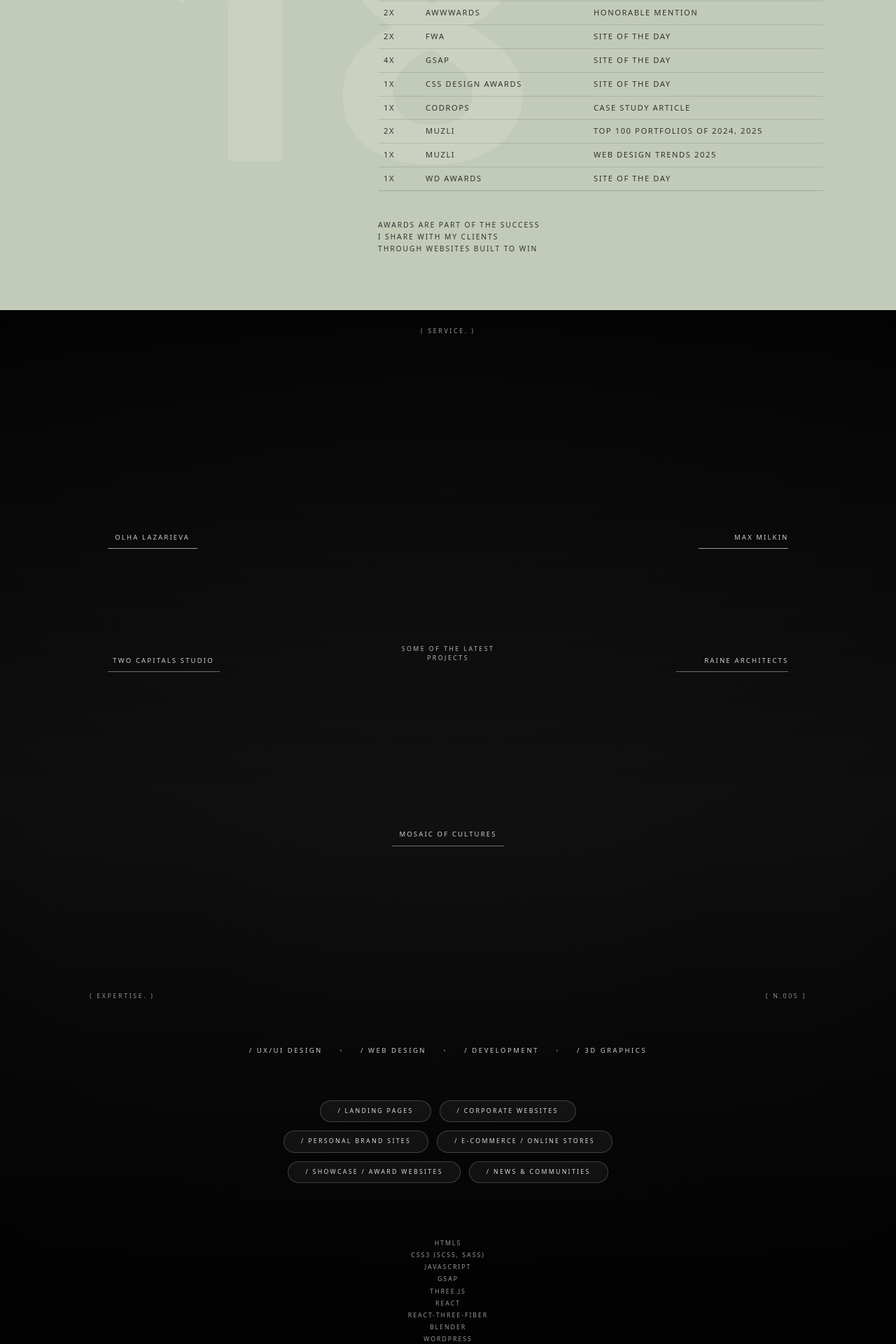
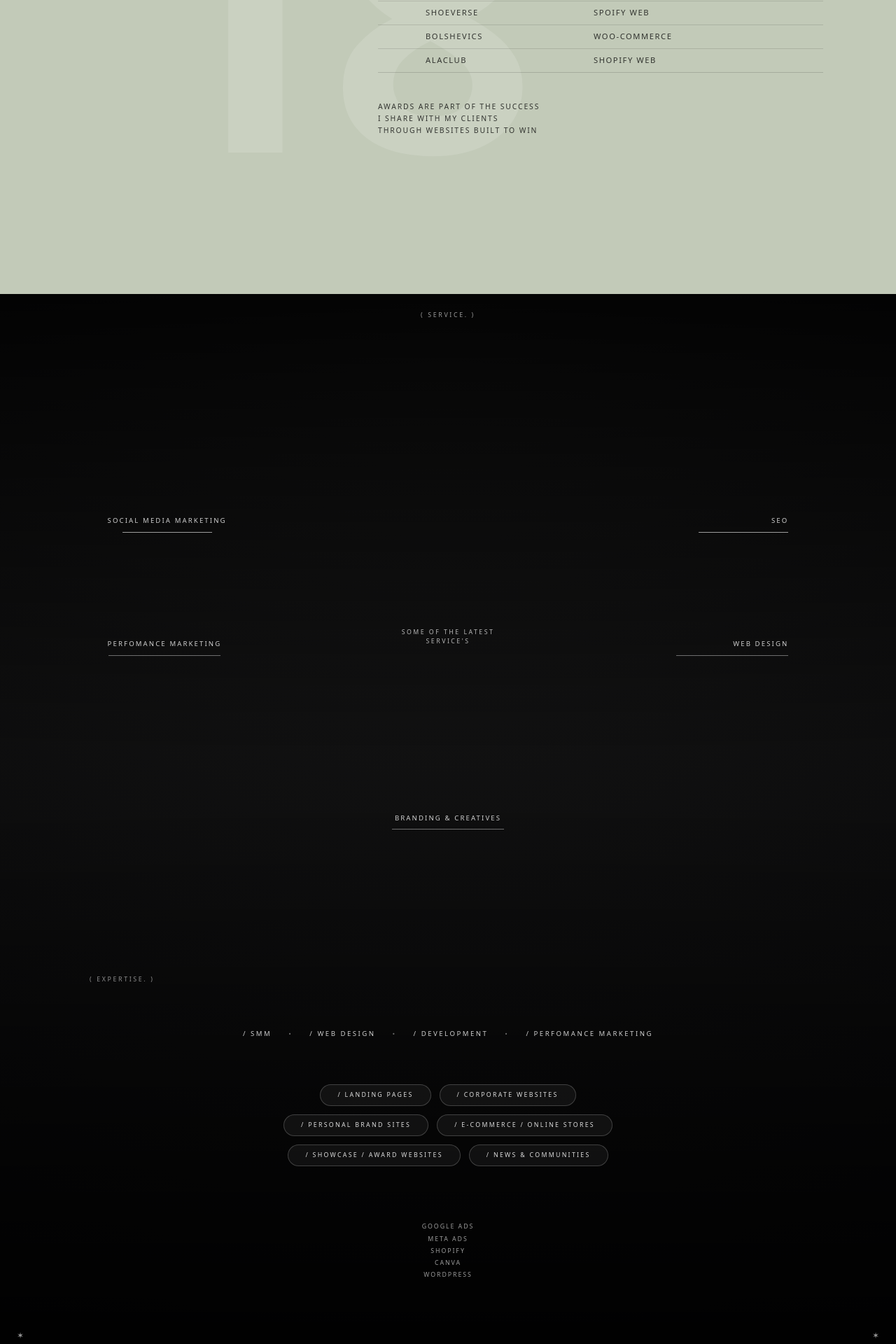
Before and after one commit to SufailSLX/Asjid-Folio, a React (Vite) app in the folder client/: page / in a window 1280 px wide. Shown: the part 4700-6620 px from the top of the page at 70% size. Built offline with nearby package versions, Linux system fonts and the light colour scheme.

Commit message:
Bug fixes

```diff
--- a/client/src/pages/Contact/Contact.jsx
+++ b/client/src/pages/Contact/Contact.jsx
@@ -1,4 +1,5 @@
 import React from 'react'
+import PaperBg from '../../assets/Paper-bg.jpeg'
 
 const budgets = ['5K - 10K', '10K - 20K', 'more']
 
@@ -8,7 +9,10 @@ const Contact = () => {
             {/* Marble-ish background overlay */}
             <div className="pointer-events-none absolute inset-0">
                 <div className="absolute inset-0 bg-[radial-gradient(circle_at_top,_rgba(255,255,255,0.12),_transparent_60%)]" />
-                <div className="absolute inset-0 mix-blend-multiply opacity-[0.22] bg-[url('https://images.pexels.com/photos/129731/pexels-photo-129731.jpeg?auto=compress&cs=tinysrgb&w=1600')] bg-cover bg-center" />
+                <div
+                    className="absolute inset-0 mix-blend-multiply opacity-[0.22] bg-cover bg-center"
+                    style={{ backgroundImage: `url(${PaperBg})` }}
+                />
             </div>
 
             {/* Content wrapper */}
@@ -98,14 +102,32 @@ const Contact = () => {
 
                     {/* Social links */}
                     <div className="mt-6 flex flex-wrap items-center justify-center gap-8 text-[0.65rem] uppercase tracking-[0.26em] text-black/75">
-                        <button className="border-b border-black/40 pb-0.5">LinkedIn</button>
-                        <button className="border-b border-black/40 pb-0.5">Telegram</button>
-                        <button className="border-b border-black/40 pb-0.5">WhatsApp</button>
+                       <a
+  href="https://www.linkedin.com/in/your-username/"
+  target="_blank"
+  rel="noopener noreferrer"
+>
+  <button className="border-b border-black/40 pb-0.5">
+    LinkedIn
+  </button>
+</a>
+
+                        {/* <button className="border-b border-black/40 pb-0.5">Telegram</button> */}
+                    <a
+  href="https://wa.me/918921982338"
+  target="_blank"
+  rel="noopener noreferrer"
+>
+  <button className="border-b border-black/40 pb-0.5">
+    WhatsApp
+  </button>
+</a>
+
                     </div>
 
                     {/* Email */}
                     <p className="mt-6 text-[0.7rem] font-semibold uppercase tracking-[0.22em] text-black">
-                        ASJIDVASEEM@GMAIL.COM
+                        ASJIDVASEEM10@GMAIL.COM
                     </p>
 
                     {/* Big role title */}
@@ -116,7 +138,7 @@ const Contact = () => {
                     {/* Bottom meta row */}
                     <div className="mt-16 flex w-full flex-col items-center justify-between gap-6 text-[0.55rem] uppercase tracking-[0.18em] text-black/60 sm:flex-row">
                         <div className="text-left max-w-xs">
-                            <p>2025. All rights reserved. ASJID VASEEM.</p>
+                            <p>2026. All rights reserved. ASJID VASEEM.</p>
                             <p>Any reproduction, distribution, or use of the materials without permission is prohibited.</p>
                         </div>
 
@@ -131,9 +153,9 @@ const Contact = () => {
                         </div>
 
                         <div className="flex justify-end w-full sm:w-auto">
-                            <button className="rounded-full border border-black/60 px-6 py-1.5 text-[0.55rem] tracking-[0.22em] uppercase text-black/80 hover:bg-black hover:text-[#c2cab8]">
+                            {/* <button className="rounded-full border border-black/60 px-6 py-1.5 text-[0.55rem] tracking-[0.22em] uppercase text-black/80 hover:bg-black hover:text-[#c2cab8]">
                                 DEV BY SUFAIL
-                            </button>
+                            </button> */}
                         </div>
                     </div>
                 </div>
--- a/client/src/pages/Service/Service.jsx
+++ b/client/src/pages/Service/Service.jsx
@@ -1,11 +1,11 @@
 import React, { useEffect, useState } from 'react'
 
 const clients = [
-    { id: 1, label: 'OLHA LAZARIEVA', align: 'left', position: 'top' },
-    { id: 2, label: 'MAX MILKIN', align: 'right', position: 'top' },
-    { id: 3, label: 'TWO CAPITALS STUDIO', align: 'left', position: 'middle' },
-    { id: 4, label: 'RAINE ARCHITECTS', align: 'right', position: 'middle' },
-    { id: 5, label: 'MOSAIC OF CULTURES', align: 'center', position: 'bottom' }
+    { id: 1, label: 'SOCIAL MEDIA MARKETING', align: 'left', position: 'top' },
+    { id: 2, label: 'SEO', align: 'right', position: 'top' },
+    { id: 3, label: 'PERFOMANCE MARKETING', align: 'left', position: 'middle' },
+    { id: 4, label: 'WEB DESIGN', align: 'right', position: 'middle' },
+    { id: 5, label: 'BRANDING & CREATIVES', align: 'center', position: 'bottom' }
 ]
 
 const Service = () => {
@@ -115,7 +115,7 @@ const Service = () => {
                     style={textTransform}
                 >
                     <p>SOME OF THE LATEST</p>
-                    <p>PROJECTS</p>
+                    <p>SERVICE'S</p>
                 </div>
 
                 {/* Client labels with lines */}
@@ -130,18 +130,18 @@ const Service = () => {
                     {/* Top row: (EXPERTISE.) label and index */}
                     <div className="mb-16 flex w-full items-center justify-between text-[0.55rem] uppercase tracking-[0.3em]">
                         <span className="text-white/55">( EXPERTISE. )</span>
-                        <span className="text-white/55">[ N.005 ]</span>
+                        <span className="text-white/55"></span>
                     </div>
 
                     {/* Disciplines row */}
                     <div className="mb-16 flex flex-wrap items-center justify-center gap-6 text-center text-[0.6rem] uppercase tracking-[0.26em] text-white/80">
-                        <span>/ UX/UI DESIGN</span>
+                        <span>/ SMM</span>
                         <span className="text-white/40">•</span>
                         <span>/ WEB DESIGN</span>
                         <span className="text-white/40">•</span>
                         <span>/ DEVELOPMENT</span>
                         <span className="text-white/40">•</span>
-                        <span>/ 3D GRAPHICS</span>
+                        <span>/ PERFOMANCE MARKETING</span>
                     </div>
 
                     {/* Category pills */}
@@ -175,14 +175,10 @@ const Service = () => {
                     {/* Stack of tools / technologies */}
                     <div className="mt-20 flex justify-center">
                         <ul className="space-y-1 text-center text-[0.55rem] uppercase tracking-[0.22em] text-white/60">
-                            <li>HTML5</li>
-                            <li>CSS3 (SCSS, SASS)</li>
-                            <li>JAVASCRIPT</li>
-                            <li>GSAP</li>
-                            <li>THREE.JS</li>
-                            <li>REACT</li>
-                            <li>REACT-THREE-FIBER</li>
-                            <li>BLENDER</li>
+                            <li>GOOGLE ADS</li>
+                            <li>META ADS</li>
+                            <li>SHOPIFY</li>
+                            <li>CANVA</li>
                             <li>WORDPRESS</li>
                         </ul>
                     </div>
--- a/client/src/pages/projects/Projects.jsx
+++ b/client/src/pages/projects/Projects.jsx
@@ -1,17 +1,12 @@
 import React from 'react'
 
 const awards = [
-    { times: '2X', org: 'AWWWARDS', desc: 'SITE OF THE DAY' },
-    { times: '1X', org: 'AWWWARDS', desc: 'DEVELOPER AWARD' },
-    { times: '1X', org: 'AWWWARDS', desc: 'PORTFOLIO HONORS' },
-    { times: '2X', org: 'AWWWARDS', desc: 'HONORABLE MENTION' },
-    { times: '2X', org: 'FWA', desc: 'SITE OF THE DAY' },
-    { times: '4X', org: 'GSAP', desc: 'SITE OF THE DAY' },
-    { times: '1X', org: 'CSS DESIGN AWARDS', desc: 'SITE OF THE DAY' },
-    { times: '1X', org: 'CODROPS', desc: 'CASE STUDY ARTICLE' },
-    { times: '2X', org: 'MUZLI', desc: 'TOP 100 PORTFOLIOS OF 2024, 2025' },
-    { times: '1X', org: 'MUZLI', desc: 'WEB DESIGN TRENDS 2025' },
-    { times: '1X', org: 'WD AWARDS', desc: 'SITE OF THE DAY' }
+    {  org: 'Digital Marketing Campaigns', desc: 'LEAD GENERATION' },
+    {  org: 'GYMKHAANA', desc: 'Social Media Management' },
+    {  org: 'DBC Corporations', desc: 'Branding & Creatives' },
+    {  org: 'SHOEVERSE', desc: 'SPOIFY WEB' },
+    {  org: 'BOLSHEVICS', desc: 'WOO-COMMERCE' },
+    {  org: 'ALACLUB', desc: 'SHOPIFY WEB' },
 ]
 
 const Projects = () => {
@@ -35,10 +30,10 @@ const Projects = () => {
                         MY PROJECTS
                     </h1>
                     <h1 className="text-[2.4rem] leading-tight font-semibold tracking-tight text-black">
-                        HAVE RECEIVED
+                        {/* HAVE RECEIVED */}
                     </h1>
                     <h1 className="text-[2.4rem] leading-tight font-semibold tracking-tight text-black">
-                        INTERNATIONAL RECOGNITION
+                        {/* INTERNATIONAL RECOGNITION */}
                     </h1>
                 </div>
 
```
Also changed, not shown: client/src/assets/Paper-bg.jpeg (added).
